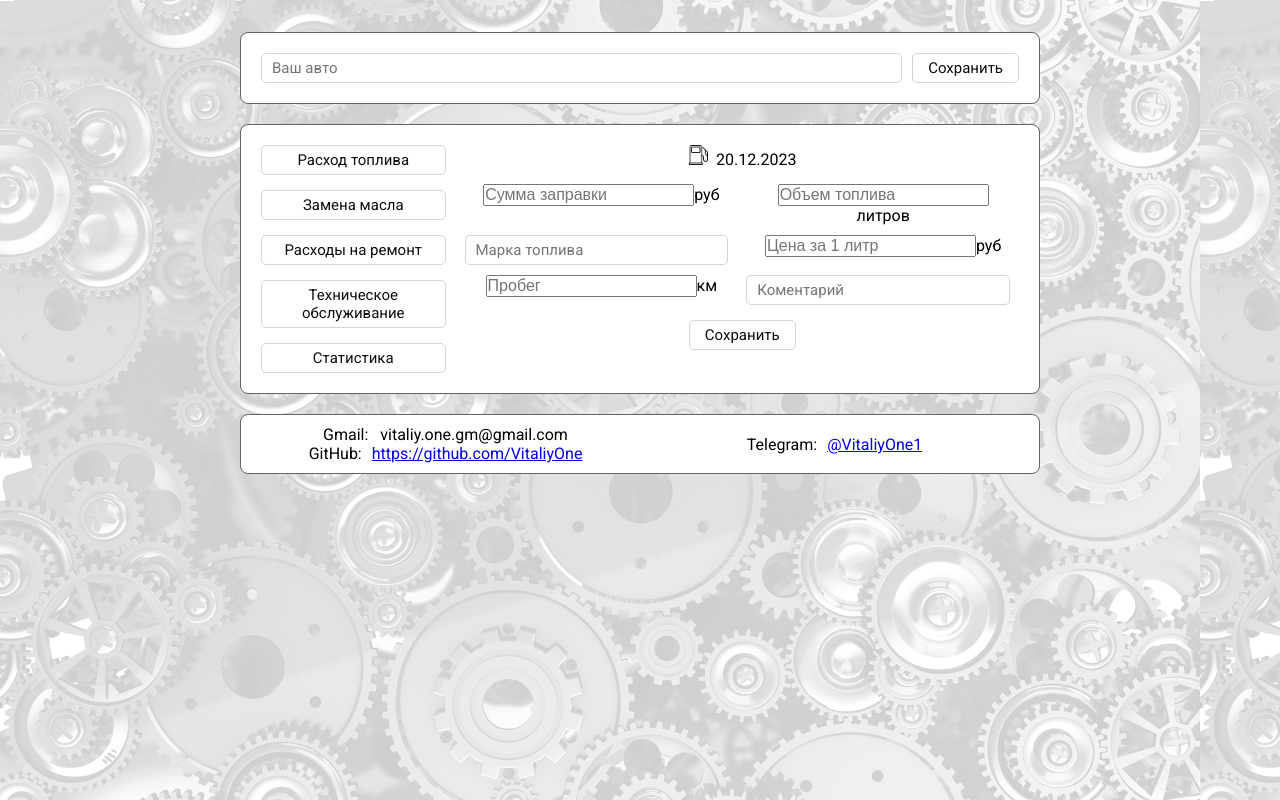
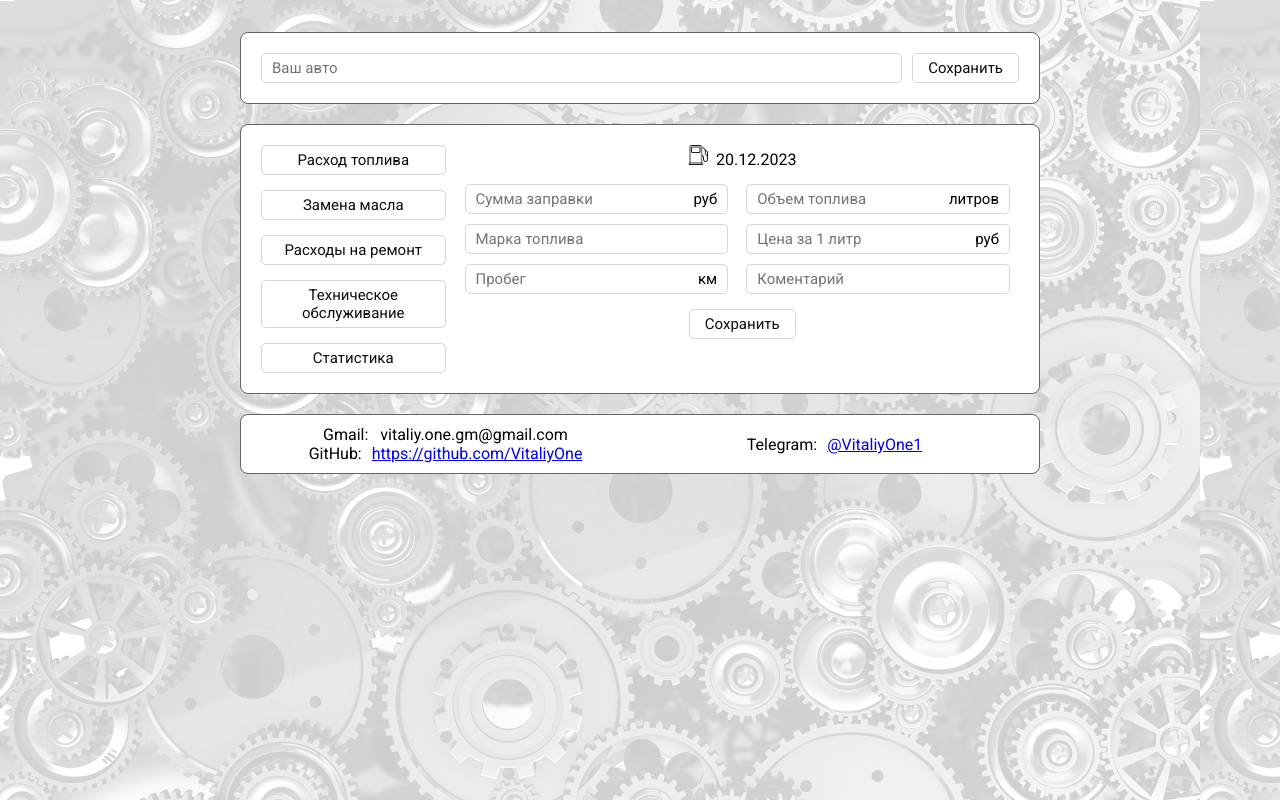
Before and after one commit to VitaliyOne/car-maintenance, a React (Vite) app: page / in a window 1280 px wide. Built offline with nearby package versions, Linux system fonts and the light colour scheme.

Commit message:
adding styles to the InputAdornment component

```diff
--- a/src/components/UI/InputAdornment/InputAdornment.module.css
+++ b/src/components/UI/InputAdornment/InputAdornment.module.css
@@ -0,0 +1,36 @@
+.inputAdornment{
+    margin-right: 10px;
+    padding: 5px 10px;
+    border: 1px solid rgba(51, 51, 51, 0.2);
+    border-radius: 5px;
+    font-family: 'Roboto', sans-serif;
+    outline:none;
+    font-size: 15px;
+    width: 100%;
+    display: flex;
+}
+
+.inputAdornment:hover{
+    background: rgba(51, 51, 51, 0.2);
+}
+
+.input {
+    width: 100%;
+    padding: 0;
+    margin: 0;
+    border: none;
+    border-radius: 0;
+    box-shadow: none;
+    background-color: transparent;
+    font: inherit;
+    color: inherit;
+    letter-spacing: inherit;
+    outline:none;
+    margin-right: 5px;
+}
+
+.span {
+    font: inherit;
+    padding: 0;
+    margin: 0;
+}
```
